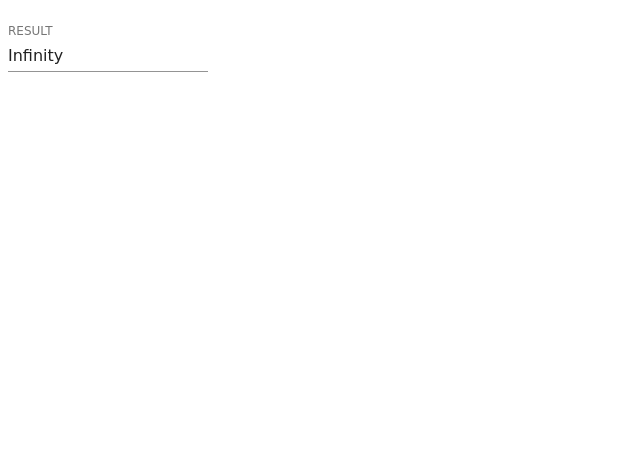
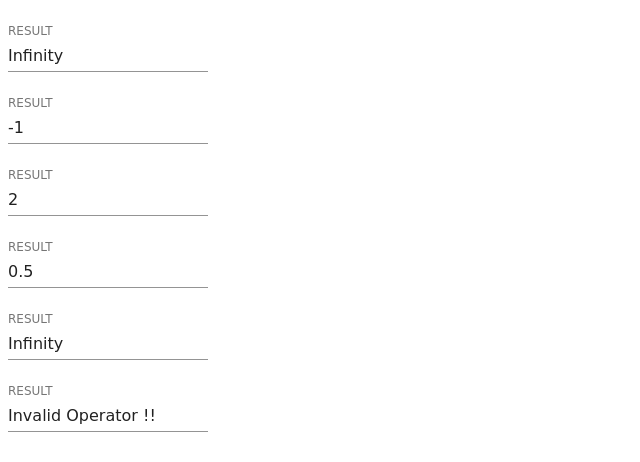
Before and after one commit to rrishabhrg/javascript-client, a React (Create React App) app: page / in a window 1280 px wide. Shown: the top 462 px of the page, without its empty margins (0-640 px from the left). Built offline with nearby package versions, Linux system fonts and the light colour scheme.

Commit message:
feat: add features

```diff
--- a/src/pages/ChildrenDemo/ChildrenDemo.jsx
+++ b/src/pages/ChildrenDemo/ChildrenDemo.jsx
@@ -11,6 +11,21 @@ class ChildrenDemo extends React.Component {
         <Math first={7} second={0} operator="/">
           {Template}
         </Math>
+        <Math first={1} second={2} operator="-">
+          {Template}
+        </Math>
+        <Math first={1} second={2} operator="*">
+          {Template}
+        </Math>
+        <Math first={1} second={2} operator="/">
+          {Template}
+        </Math>
+        <Math first={1} second={0} operator="/">
+          {Template}
+        </Math>
+        <Math first={1} second={2} operator="^">
+          {Template}
+        </Math>
       </React.Fragment>
     );
   }
```
